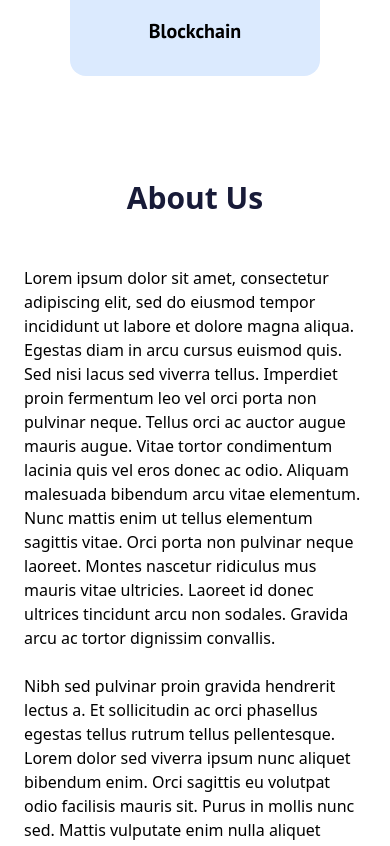
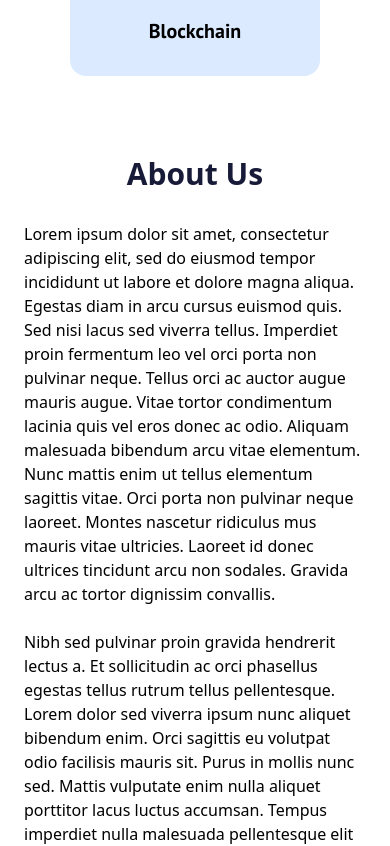
Before and after one commit to heyfarhan/KaamBack-frontend, a React (Vite) app in the folder KaamBack/: page / in a window 390 px wide. Shown: the part 2100-2946 px from the top of the page. Built offline with nearby package versions, Linux system fonts and the light colour scheme.

Commit message:
about us font

```diff
--- a/KaamBack/src/pages/Home.tsx
+++ b/KaamBack/src/pages/Home.tsx
@@ -65,11 +65,11 @@ const Home = () => {
           </div>
         </div>
 
-        <div className="bg-white px-6 lg:px-24 py-12">
+        <div className="bg-white px-6 lg:px-24 lg:py-12 py-6">
           <h1 className="text-3xl font-bold text-center lg:text-left text-[#181B38]">About Us</h1>
-          <div className='flex lg:flex-row mt-[50px] flex-col'>
+          <div className='flex lg:flex-row lg:mt-[50px] mt-[30px] flex-col'>
             <div className='lg:w-1/2 w-full'>
-              <p className='font-medium'>Lorem ipsum dolor sit amet, consectetur adipiscing elit, sed do eiusmod tempor incididunt ut labore et dolore magna aliqua. Egestas diam in arcu cursus euismod quis. Sed nisi lacus sed viverra tellus. Imperdiet proin fermentum leo vel orci porta non pulvinar neque. Tellus orci ac auctor augue mauris augue. Vitae tortor condimentum lacinia quis vel eros donec ac odio. Aliquam malesuada bibendum arcu vitae elementum. Nunc mattis enim ut tellus elementum sagittis vitae. Orci porta non pulvinar neque laoreet. Montes nascetur ridiculus mus mauris vitae ultricies. Laoreet id donec ultrices tincidunt arcu non sodales. Gravida arcu ac tortor dignissim convallis.
+              <p className='lg:font-medium font-normal'>Lorem ipsum dolor sit amet, consectetur adipiscing elit, sed do eiusmod tempor incididunt ut labore et dolore magna aliqua. Egestas diam in arcu cursus euismod quis. Sed nisi lacus sed viverra tellus. Imperdiet proin fermentum leo vel orci porta non pulvinar neque. Tellus orci ac auctor augue mauris augue. Vitae tortor condimentum lacinia quis vel eros donec ac odio. Aliquam malesuada bibendum arcu vitae elementum. Nunc mattis enim ut tellus elementum sagittis vitae. Orci porta non pulvinar neque laoreet. Montes nascetur ridiculus mus mauris vitae ultricies. Laoreet id donec ultrices tincidunt arcu non sodales. Gravida arcu ac tortor dignissim convallis.
                 <br></br><br></br>
                 Nibh sed pulvinar proin gravida hendrerit lectus a. Et sollicitudin ac orci phasellus egestas tellus rutrum tellus pellentesque. Lorem dolor sed viverra ipsum nunc aliquet bibendum enim. Orci sagittis eu volutpat odio facilisis mauris sit. Purus in mollis nunc sed. Mattis vulputate enim nulla aliquet porttitor lacus luctus accumsan. Tempus imperdiet nulla malesuada pellentesque elit eget gravida. Mattis vulputate enim nulla aliquet porttitor lacus luctus accumsan tortor. Pellentesque dignissim enim sit amet venenatis urna cursus eget. Lectus vestibulum mattis ullamcorper velit sed ullamcorper morbi tincidunt ornare. Id leo in vitae turpis massa sed. Sagittis eu volutpat odio facilisis mauris sit.</p>
             </div>
```
